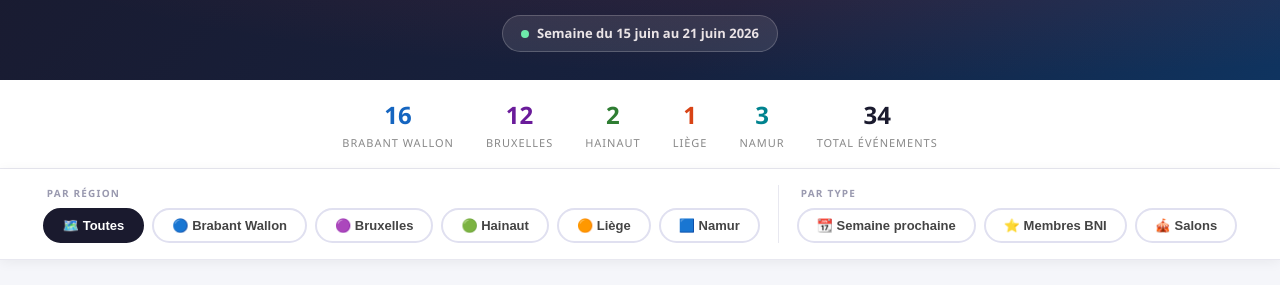
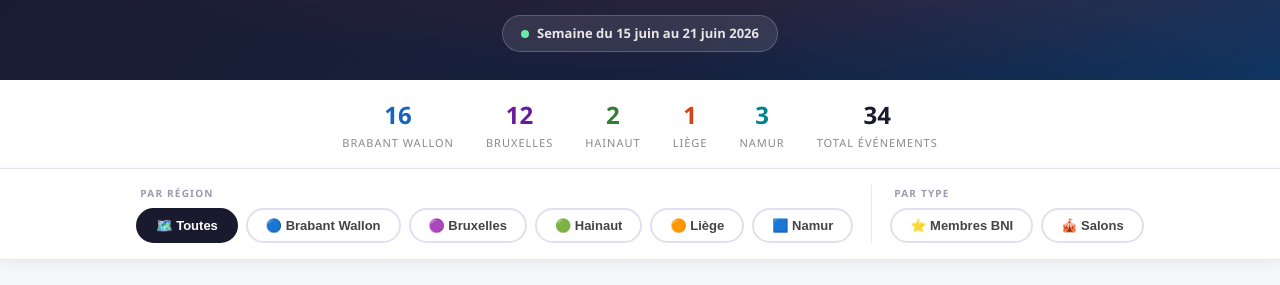
Before and after one commit to nicfilali/bni-events-site, a website: page index.html in a window 1280 px wide. Shown: the part 191-476 px from the top of the page. Drawn offline with Linux system fonts and the light colour scheme.

Commit message:
Retrait du bouton Semaine prochaine

```diff
--- a/index.html
+++ b/index.html
@@ -510,7 +510,6 @@
   <div class="filter-group">
     <span class="filter-group-label">Par type</span>
     <div class="filter-group-btns">
-      <button class="filter-btn" data-filter="nextweek" onclick="applyFilter('nextweek', this)">📆 Semaine prochaine</button>
       <button class="filter-btn" data-filter="bnimember" onclick="applyFilter('bnimember', this)">⭐ Membres BNI</button>
       <button class="filter-btn" data-filter="salons" onclick="applyFilter('salons', this)">🎪 Salons</button>
     </div>
```
